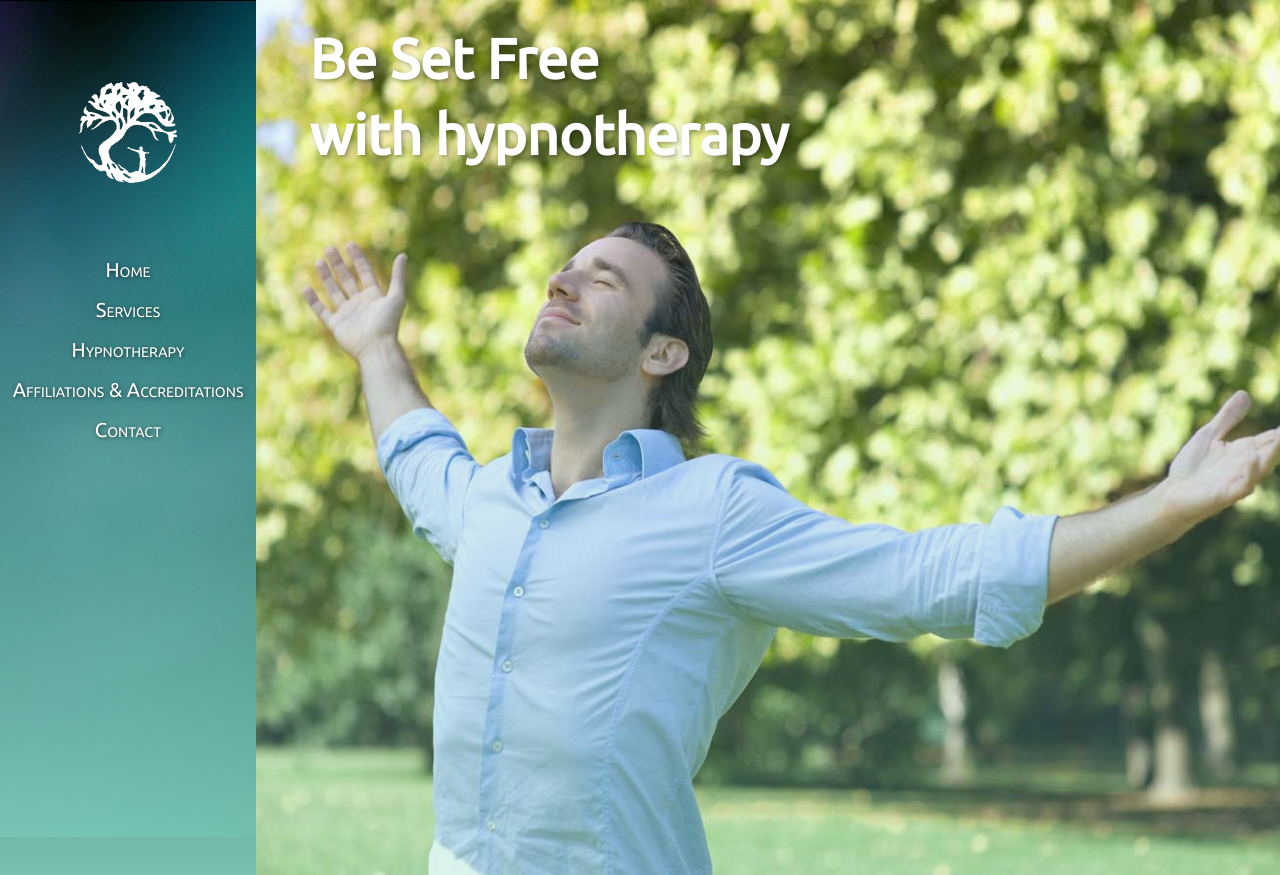
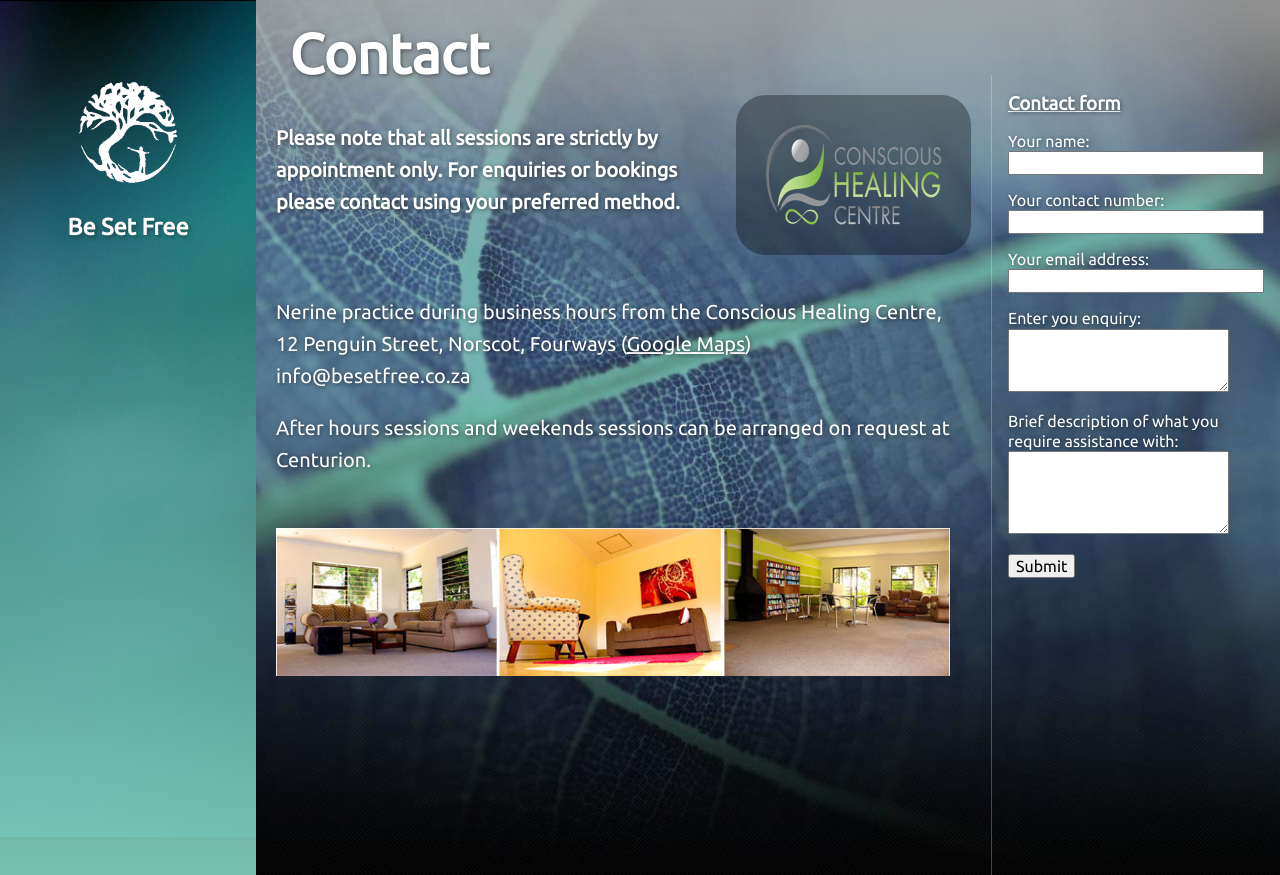
Before and after one commit to Tjorriemorrie/besetfree, a Python web app: template src/main/templates/index.html in a window 1280 px wide. Run offline with Jinja, Linux system fonts and the light colour scheme; the template is opened without the code that fills it, so the values that code supplies are empty; style sheets or scripts are compiled from the project's sources.

Commit message:
onepage deployed

```diff
--- a/app.yaml
+++ b/app.yaml
@@ -1,3 +1,4 @@
+application: besetfree-995
 version: 1
 runtime: python27
 api_version: 1
--- a/assets/css/structure/main.css
+++ b/assets/css/structure/main.css
@@ -1,7 +1,9 @@
 html,
-body,
-.ng-scope {
+body {
   width: 100%;
+  height: 100%;
+}
+.full-height {
   height: 100%;
 }
 .pull-right {
@@ -20,6 +22,7 @@ body,
   align-items: stretch;
   width: 100%;
   height: 100%;
+  overflow: auto;
 }
 .flex-parent .flex-column {
   flex-flow: column nowrap;
--- a/assets/css/structure/main.less
+++ b/assets/css/structure/main.less
@@ -1,5 +1,9 @@
-html, body, .ng-scope {
+html, body {
   width: 100%;
+  height: 100%;
+}
+
+.full-height {
   height: 100%;
 }
 
@@ -21,6 +25,7 @@ html, body, .ng-scope {
   align-items: stretch;
   width: 100%;
   height: 100%;
+  overflow: auto;
 
   .flex-column {
     flex-flow: column nowrap;
--- a/assets/js/app.js
+++ b/assets/js/app.js
@@ -5,7 +5,7 @@ app.config(['$routeProvider', '$locationProvider',
     function ($routeProvider, $locationProvider) {
         $routeProvider
             .when('/', {
-                templateUrl: '/assets/templates/home.html'
+                templateUrl: '/assets/templates/onepage.html'
 //                controller: 'BookController',
 //                resolve: {
 //                    // I will cause a 1 second delay
@@ -16,18 +16,18 @@ app.config(['$routeProvider', '$locationProvider',
 //                    }
 //                }
             })
-            .when('/services', {
-                templateUrl: '/assets/templates/services.html'
-            })
-            .when('/hypnotherapy', {
-                templateUrl: '/assets/templates/hypnotherapy.html'
-            })
-            .when('/affiliations/and/accreditations', {
-                templateUrl: '/assets/templates/affiliations_and_accreditations.html'
-            })
-            .when('/contact', {
-                templateUrl: '/assets/templates/contact.html'
-            })
+//            .when('/services', {
+//                templateUrl: '/assets/templates/services.html'
+//            })
+//            .when('/hypnotherapy', {
+//                templateUrl: '/assets/templates/hypnotherapy.html'
+//            })
+//            .when('/affiliations/and/accreditations', {
+//                templateUrl: '/assets/templates/affiliations_and_accreditations.html'
+//            })
+//            .when('/contact', {
+//                templateUrl: '/assets/templates/contact.html'
+//            })
             .otherwise({
                 redirectTo: '/'
             });
@@ -41,10 +41,12 @@ app.config(['$routeProvider', '$locationProvider',
 app.controller('mainCtrl', ['$scope', '$http', '$timeout',
     function ($scope, $http, $timeout) {
         $scope.submit = function (form) {
+            console.log('submitting form...');
 
             // If form is invalid, return and let AngularJS show validation errors.
             if (form.$invalid) {
                 $scope.feedback = 'Form is invalid. Please complete all fields.';
+                console.log('form is invalid');
                 return;
             }
 
--- a/assets/templates/nav.html
+++ b/assets/templates/nav.html
@@ -1,8 +1,9 @@
 <img class="logo" src="/assets/img/logo.png" alt="Be Set Free"/>
-<dl class="links">
-	<dt><a href="/">Home</a></dt>
-	<dt><a href="/services">Services</a></dt>
-	<dt><a href="/hypnotherapy">Hypnotherapy</a></dt>
-	<dt><a href="/affiliations/and/accreditations">Affiliations & Accreditations</a></dt>
-	<dt><a href="/contact">Contact</a></dt>
-</dl>
+<!--<dl class="links">-->
+	<!--<dt><a href="/">Home</a></dt>-->
+	<!--<dt><a href="/services">Services</a></dt>-->
+	<!--<dt><a href="/hypnotherapy">Hypnotherapy</a></dt>-->
+	<!--<dt><a href="/affiliations/and/accreditations">Affiliations & Accreditations</a></dt>-->
+	<!--<dt><a href="/contact">Contact</a></dt>-->
+<!--</dl>-->
+<h3>Be Set Free</h3>
--- /dev/null
+++ b/assets/templates/onepage.html
@@ -0,0 +1,55 @@
+<div class="contact full-height" ng-controller="mainCtrl">
+	<br/>
+	<h1 class="title">Contact</h1>
+	<div class="flex-parent">
+
+		<div class="flex-child contact-main">
+			<img class="pull-right img-logo" src="/assets/img/conscious-healing.png"/>
+
+			<h4>Please note that all sessions are strictly by appointment only. For
+			enquiries or bookings please contact using your preferred method.</h4>
+			<br/>
+			<p>Nerine practice during business hours from the Conscious Healing Centre,
+				<br/>12 Penguin Street, Norscot, Fourways (<a class="underline" href="https://www.google.co.za/maps/place/12+Penguin+Dr,+Sandton,+2055/@-26.035907,28.006267,17z/data=!3m1!4b1!4m2!3m1!1s0x1e95741cd7c05db9:0xfad86a83f61ffa00?hl=en" target="_new">Google Maps</a>)
+				<!--<br/>082 422 4320-->
+				<br/><a href="mailto:info@besetfree.co.za">info@besetfree.co.za</a>
+			</p>
+
+			<p>After hours sessions and weekends sessions can be arranged on request at Centurion.</p>
+			<br/>
+			<img src="/assets/img/healing-centre.jpg" width="97%"/>
+		</div>
+
+		<div class="flex-child contact-aside">
+			<h3 class="underline">Contact form</h3>
+			<h5 ng-if="feedback">{{feedback}}</h5>
+			<form name="contactform" novalidate="">
+				<p>
+					<label for="name">Your name:</label>
+					<br/><input type="text" id="name" name="name" ng-model="name" ng-required="true"/>
+				</p>
+				<p>
+					<label for="number">Your contact number:</label>
+					<br/><input type="text" id="number" name="number" ng-model="number" ng-required="true"/>
+				</p>
+				<p>
+					<label for="email">Your email address:</label>
+					<br/><input type="email" id="email" name="email" ng-model="email" ng-required="true"/>
+				</p>
+				<p>
+					<label for="message">Enter you enquiry:</label>
+					<br/><textarea id="message" name="message" ng-model="message" ng-required="true" rows="3"></textarea>
+				</p>
+				<p>
+					<label for="email">Brief description of what you
+						<br/>require assistance with:</label>
+					<br/><textarea id="assist" name="assist" ng-model="assist" ng-required="true" rows="4"></textarea>
+				</p>
+				<p>
+					<input ng-disabled="submitted" ng-click="submit(contactform)" type="submit" value="Submit" class="button"/>
+				</p>
+			</form>
+		</div>
+
+	</div>
+</div>
--- a/src/app.py
+++ b/src/app.py
@@ -7,6 +7,7 @@ wsgi = webapp2.WSGIApplication(
     [
         # main
         webapp2.Route(r'/<:.*>', name='home', handler=controller.IndexPage),
+        webapp2.Route(r'/message', name='message', handler=controller.MessagePage),
     ],
     debug=DEBUG,
     config=CONFIG,
--- a/src/templates/base.html
+++ b/src/templates/base.html
@@ -1,7 +1,7 @@
 <!DOCTYPE html>
 <html ng-app="app">
 <head>
-    <title>{% block title %}Hypnotherapy{% endblock %}</title>
+    <title>{% block title %}Be Set Free{% endblock %}</title>
 
     {% block css %}
         <link href="/vendor/normalize.css/normalize.css" rel="stylesheet">
@@ -18,9 +18,7 @@
 
 	<div class="flex-parent">
 		<nav class="flex-child nav"></nav>
-		<div class="flex-child">
-			<div ng-view></div>
-		</div>
+		<div class="flex-child" ng-view></div>
 	</div>
 
 
```
Also changed, not shown: 1 other file.
